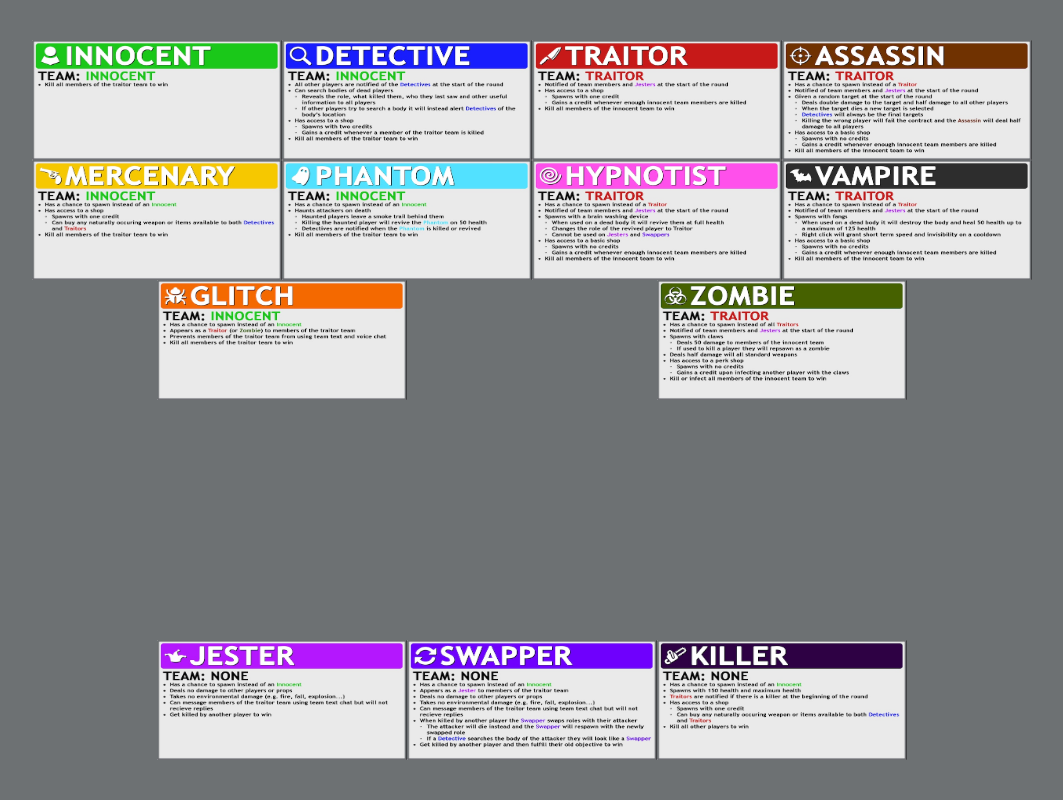
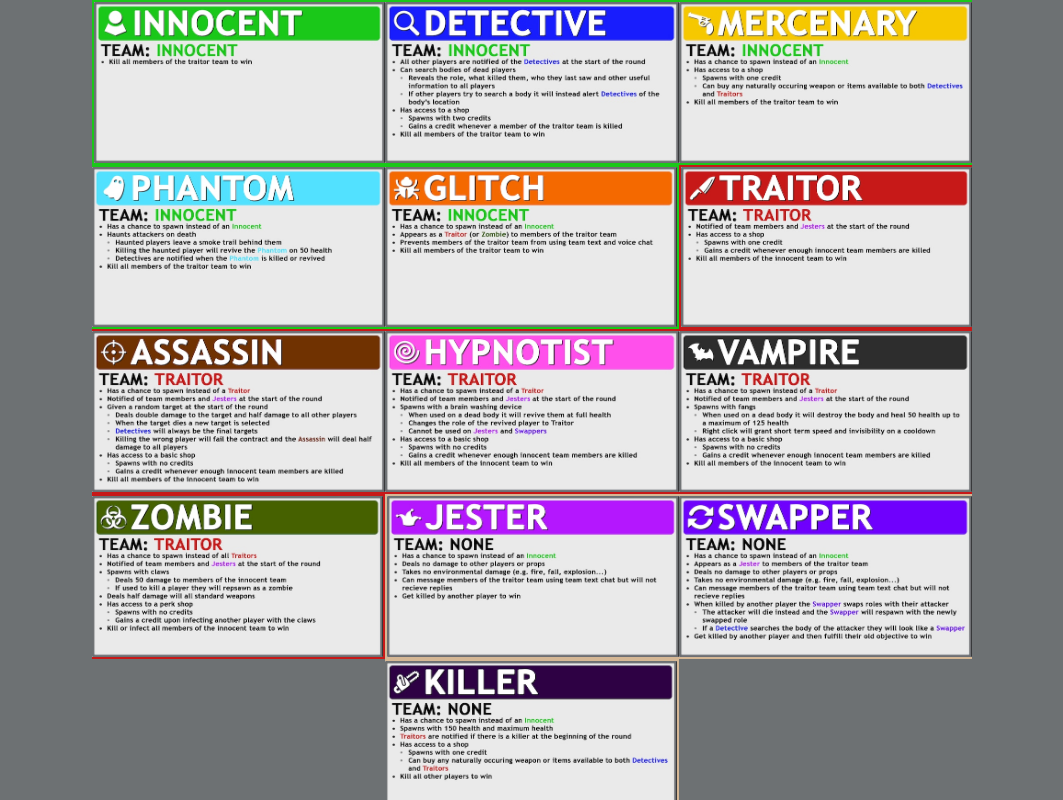
Before and after one commit to Olian04/ttt-extra-roles, a plain HTML site: page index.html in a window 1280 px wide. Shown: the whole page, without its empty margins (108-1171 px from the left). Drawn offline with Linux system fonts and the light colour scheme.

Commit message:
Update index.html

```diff
--- a/index.html
+++ b/index.html
@@ -2,7 +2,6 @@
 * {
   padding: 0;
   margin: 0;
-  box-sizing: border-box;
 }
 
 body {
@@ -10,120 +9,204 @@ body {
 }
 
 :root {
-  --page-height: 90vh;
-  --page-width: min(100vw, 1000px);
-  --card-height: calc(var(--page-height) / 6);
-  --card-width: calc(var(--page-width) / 4);
+  --card-scale: 0.46;
+  --card-height: calc(358px * var(--card-scale));
+  --card-width: calc(637px * var(--card-scale));
+  --page-height: 100vh;
+  --page-width: min(100vw, calc(var(--card-width) * 3));
+  --team-border-width: 2px;
+  --team-border-color-innocent: #1AC819;
+  --team-border-color-traitor: #C71918;
+  --team-border-color-neutral: #D5B795;
 }
 
 .container {
-  display: block;
   position: absolute;
+  display: flex;
+  flex-direction: row;
+  flex-wrap: wrap;
+  align-content: space-around;
+  justify-content: center;
   left: calc((100vw - var(--page-width)) / 2);
-  top: 5vh;
+  top: 0;
   height: var(--page-height);
   width: var(--page-width);
 }
 
-.body {
-  display: flex;
-  flex-direction: row;
-  position: relative;
-  width: var(--page-width);
-  height: calc(var(--card-height) * 5);
+.selected {
+  --card-scale: 1;
+  --card-height: calc(358px * var(--card-scale));
+  --card-width: calc(637px * var(--card-scale));
 }
 
-.column {
-  display: flex;
-  flex-direction: row;
-  flex-wrap: wrap;
-  align-content: flex-start;
-  justify-content: center;
-  position: relative;
-  width: calc(var(--card-width) * 2);
+.other-selected {
+  display: none;
 }
 
-.footer {
-  display: flex;
-  flex-direction: row;
-  justify-content: center;
+.card {
   position: relative;
-  width: var(--page-width);
+  box-sizing: border-box;
+  transition: all 0.4s ease-in-out;
   height: var(--card-height);
+  width: var(--card-width);
+  border-width: var(--team-border-width);
+  border-style: solid;
 }
 
-.card-large {
-  display: block;
-  position: relative;
-  width: var(--card-width);
-  height: var(--card-height);
+.card:nth-child(1) {
+  border-color: var(--team-border-color-innocent);
+  border-right: none;
+}
+.card:nth-child(2) {
+  border-color: var(--team-border-color-innocent);
+  border-right: none;
+  border-left: none;
+}
+.card:nth-child(3) {
+  border-color: var(--team-border-color-innocent);
+  border-right: none;
+  border-left: none;
+}
+.card:nth-child(4) {
+  border-color: var(--team-border-color-innocent);
+  border-right: none;
+  border-left: none;
+}
+.card:nth-child(5) {
+  border-color: var(--team-border-color-innocent);
+  border-left: none;
 }
 
-.card-small {
-  display: block;
-  position: relative;
-  width: var(--card-width);
-  height: var(--card-height);
+.card:nth-child(6) {
+  border-color: var(--team-border-color-traitor);
+  border-right: none;
+}
+.card:nth-child(7) {
+  border-color: var(--team-border-color-traitor);
+  border-right: none;
+  border-left: none;
+}
+.card:nth-child(8) {
+  border-color: var(--team-border-color-traitor);
+  border-right: none;
+  border-left: none;
+}
+.card:nth-child(9) {
+  border-color: var(--team-border-color-traitor);
+  border-right: none;
+  border-left: none;
+}
+.card:nth-child(10) {
+  border-color: var(--team-border-color-traitor);
+  border-left: none;
+}
+
+.card:nth-child(11) {
+  border-color: var(--team-border-color-neutral);
+  border-right: none;
+}
+.card:nth-child(12) {
+  border-color: var(--team-border-color-neutral);
+  border-right: none;
+  border-left: none;
+}
+.card:nth-child(13) {
+  border-color: var(--team-border-color-neutral);
+  border-left: none;
 }
 
 img {
   display: block;
-  position: absolute;
+  position: relative;
   top: 0;
   left: 0;
+  height: 100%;
   width: 100%;
-  height: 100%;
 }
 </style>
 
 <body>
 <div class="container">
-    <div class="body">
-      <div class="column">
-        <div class="card-large">
+  <div class="card">
     <img src="./resources/innocent.jpg">
   </div>
-        <div class="card-large">
+  <div class="card">
     <img src="./resources/detective.jpg">
   </div>
-        <div class="card-large">
+  <div class="card">
     <img src="./resources/mercenary.jpg">
   </div>
-        <div class="card-large">
+  <div class="card">
     <img src="./resources/phantom.jpg">
   </div>
-        <div class="card-large">
+  <div class="card">
     <img src="./resources/glitch.jpg">
   </div>
-      </div>
-      <div class="column">
-        <div class="card-large">
+  <div class="card">
     <img src="./resources/traitor.jpg">
   </div>
-        <div class="card-large">
+  <div class="card">
     <img src="./resources/assassin.jpg">
   </div>
-        <div class="card-large">
+  <div class="card">
     <img src="./resources/hypnosist.jpg">
   </div>
-        <div class="card-large">
+  <div class="card">
     <img src="./resources/vampire.jpg">
   </div>
-        <div class="card-large">
+  <div class="card">
     <img src="./resources/zombie.jpg">
   </div>
-      </div>
-    </div>
-    <div class="footer">
-      <div class="card-small">
+  <div class="card">
     <img src="./resources/jester.jpg">
   </div>
-      <div class="card-small">
+  <div class="card">
     <img src="./resources/swapper.jpg">
   </div>
-      <div class="card-small">
+  <div class="card">
     <img src="./resources/killer.jpg">
   </div>
 </div>
-  </div>
+
+<script>
+let cardScale = 0.46;
+
+const updateCardScale = (modification) => {
+	cardScale += modification;
+	document.documentElement.style.setProperty('--card-scale', cardScale);
+};
+
+updateCardScale(0);
+document.addEventListener('wheel', (ev) => {
+  if (ev.wheelDelta > 0) {
+  	updateCardScale(+0.01);
+  } else if(ev.wheelDelta < 0) {
+  	updateCardScale(-0.01);
+  }
+});
+
+const allCards = document.querySelectorAll('.card');
+allCards.forEach(el => {
+  	el.addEventListener('click', () => {
+    	if (el.classList.contains('selected')) {
+      	el.classList.remove('selected');
+        const listner = () => {
+      		allCards.forEach(e => {
+            e.classList.remove('other-selected');
+          });
+       	 el.removeEventListener('transitionend', listner);
+        }
+        el.addEventListener('transitionend', listner);
+        return;
+      }
+      allCards.forEach(e => {
+        e.classList.add('other-selected');
+        e.classList.remove('selected');
+      });
+      el.classList.add('selected');
+      el.classList.remove('other-selected');
+
+    });
+  })
+</script>
 </body>
```
Lines whose indentation alone changed are shown as unchanged.
